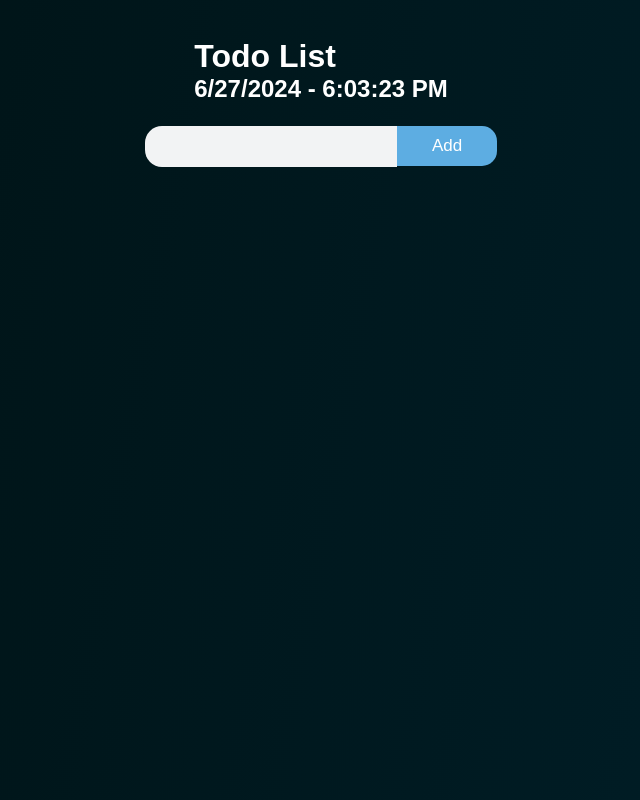
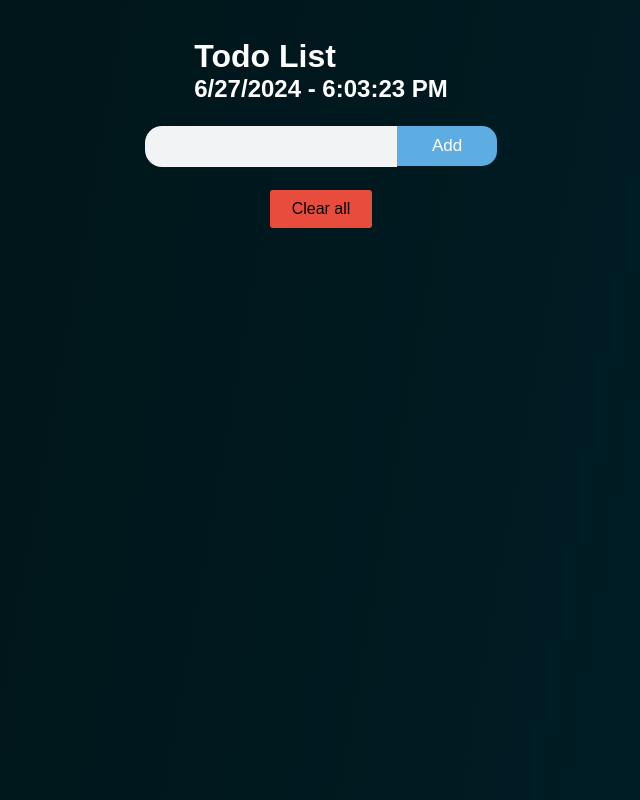
Before and after one commit to chowankumar/ReactQuestions, a React (Vite) app: page / in a window 1280 px wide. Shown: the whole page, without its empty margins (319-959 px from the left). Built offline with nearby package versions, Linux system fonts and the light colour scheme.

Commit message:
add delte and clear all task fucntionality

```diff
--- a/src/Projects/Todo/Todo.css
+++ b/src/Projects/Todo/Todo.css
@@ -177,7 +177,7 @@ li span{
     text-decoration: none;
 
 }
-.cleat-btn{
+.clear-btn{
     background-color: #e74c3c;
     font-size:1.6rem;
     padding: 1rem 2.2rem;
--- a/src/Projects/Todo/Todo.jsx
+++ b/src/Projects/Todo/Todo.jsx
@@ -38,11 +38,22 @@ export const Todo = ()=>{
             setDateTime(`${formattedDate} - ${formatettedTime}`)
            },1000)
 
-           return ()=> clearInterval(interval)
+           return ()=> clearInterval(interval )
 
     },[])
 
+   //delete todo
+   const handleDeleteTodo =(value)=>{
 
+    const updatedTask = task.filter((curtask)=> curtask !== value)
+    setTask(updatedTask)
+
+
+   }
+
+   const handleClearTodoData =()=>{
+    setTask([])
+   }
 
 
     return <section className="todo-container">
@@ -70,12 +81,15 @@ export const Todo = ()=>{
         <section>
             <ul>
                 {
-                   task.map((currTdo,index)=>{
+                   task.map((currTodo,index)=>{
                     return  (
                     <li key={index} className="todo-item">
-                        <span>{currTdo}</span>
+                        <span>{currTodo}</span>
                         <button className="check-btn"><MdCheck /></button>
-                        <button className="delete-btn"><MdDeleteForever /></button>
+                        <button
+                        className="delete-btn"
+                        onClick={()=> handleDeleteTodo(currTodo)}
+                        ><MdDeleteForever /></button>
 
                     </li>
                     )
@@ -83,5 +97,12 @@ export const Todo = ()=>{
                 }
             </ul>
         </section>
+
+        <section>
+            <button
+            className="clear-btn"
+            onClick={handleClearTodoData}
+            > Clear all</button>
+        </section>
     </section>
 }
```
